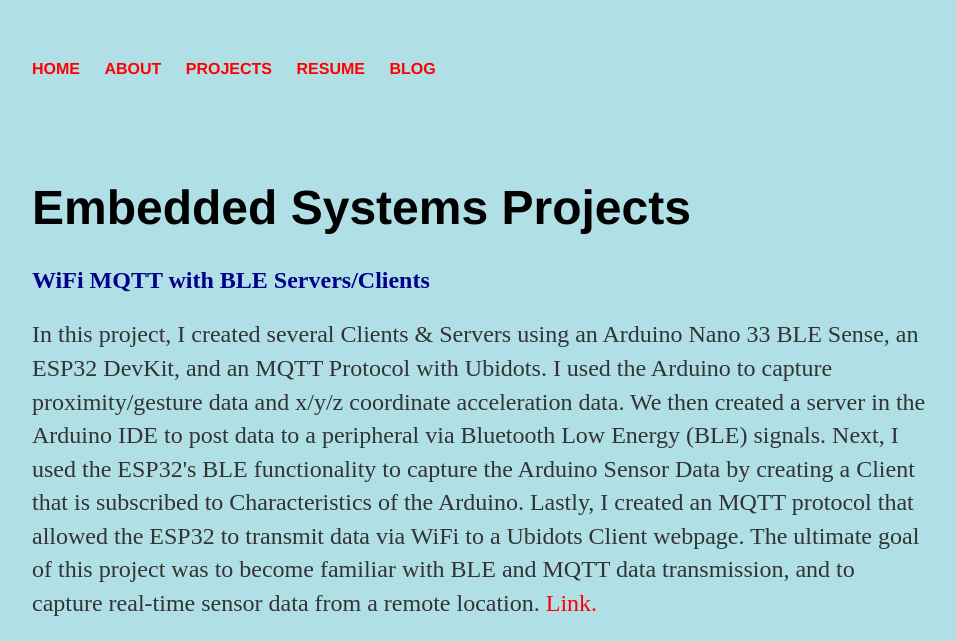
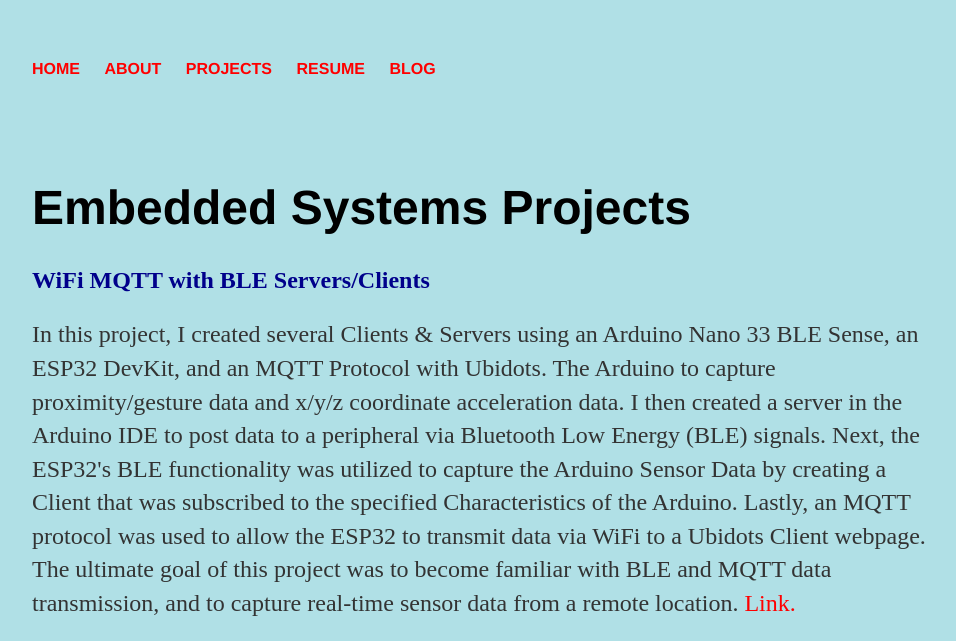
Before and after one commit to jonathanrgoh/jonathanrgoh.github.io, a Jekyll site: the page built from projects/Embedded_Projects/index.html, in a window 1280 px wide and 900 px high, cut to the strip 0-641 px from the top of the window. Shown: the whole strip, without its empty margins (160-1116 px from the left). Built offline with Jekyll 4.4.1, drawn with Linux system fonts in a browser that asks for light colours.

Commit message:
Update index.html

```diff
--- a/projects/Embedded_Projects/index.html
+++ b/projects/Embedded_Projects/index.html
@@ -9,7 +9,7 @@
 	<h1>Embedded Systems Projects</h1>
 
 		<h2 style="color:darkblue;">WiFi MQTT with BLE Servers/Clients </h2>
-		<p>In this project, I created several Clients & Servers using an Arduino Nano 33 BLE Sense, an ESP32 DevKit, and an MQTT Protocol with Ubidots. I used the Arduino to capture proximity/gesture data and x/y/z coordinate acceleration data. We then created a server in the Arduino IDE to post data to a peripheral via Bluetooth Low Energy (BLE) signals. Next, I used the ESP32's BLE functionality to capture the Arduino Sensor Data by creating a Client that is subscribed to Characteristics of the Arduino. Lastly, I created an MQTT protocol that allowed the ESP32 to transmit data via WiFi to a Ubidots Client webpage. The ultimate goal of this project was to become familiar with BLE and MQTT data transmission, and to capture real-time sensor data from a remote location.<a href="https://github.com/jonathanrgoh/Embedded-Systems-Projects/tree/master/UbidotsClientServer_Project" style="color:red;"> Link.</a></p>
+		<p>In this project, I created several Clients & Servers using an Arduino Nano 33 BLE Sense, an ESP32 DevKit, and an MQTT Protocol with Ubidots. The Arduino to capture proximity/gesture data and x/y/z coordinate acceleration data. I then created a server in the Arduino IDE to post data to a peripheral via Bluetooth Low Energy (BLE) signals. Next, the ESP32's BLE functionality was utilized to capture the Arduino Sensor Data by creating a Client that was subscribed to the specified Characteristics of the Arduino. Lastly, an MQTT protocol was used to allow the ESP32 to transmit data via WiFi to a Ubidots Client webpage. The ultimate goal of this project was to become familiar with BLE and MQTT data transmission, and to capture real-time sensor data from a remote location.<a href="https://github.com/jonathanrgoh/Embedded-Systems-Projects/tree/master/UbidotsClientServer_Project" style="color:red;"> Link.</a></p>
 
 	<p><img src="https://media2.giphy.com/media/Reyx4TKkSvwNUVoKsl/giphy.gif" style="width:800px;height:550px;" alt="NachenBlaster gif"><img src="\images\home\ubidotsStuff.PNG" style="width:800px;height:500px;" alt="ubidots"></p>
 		<br><br><br><br><br>
```
